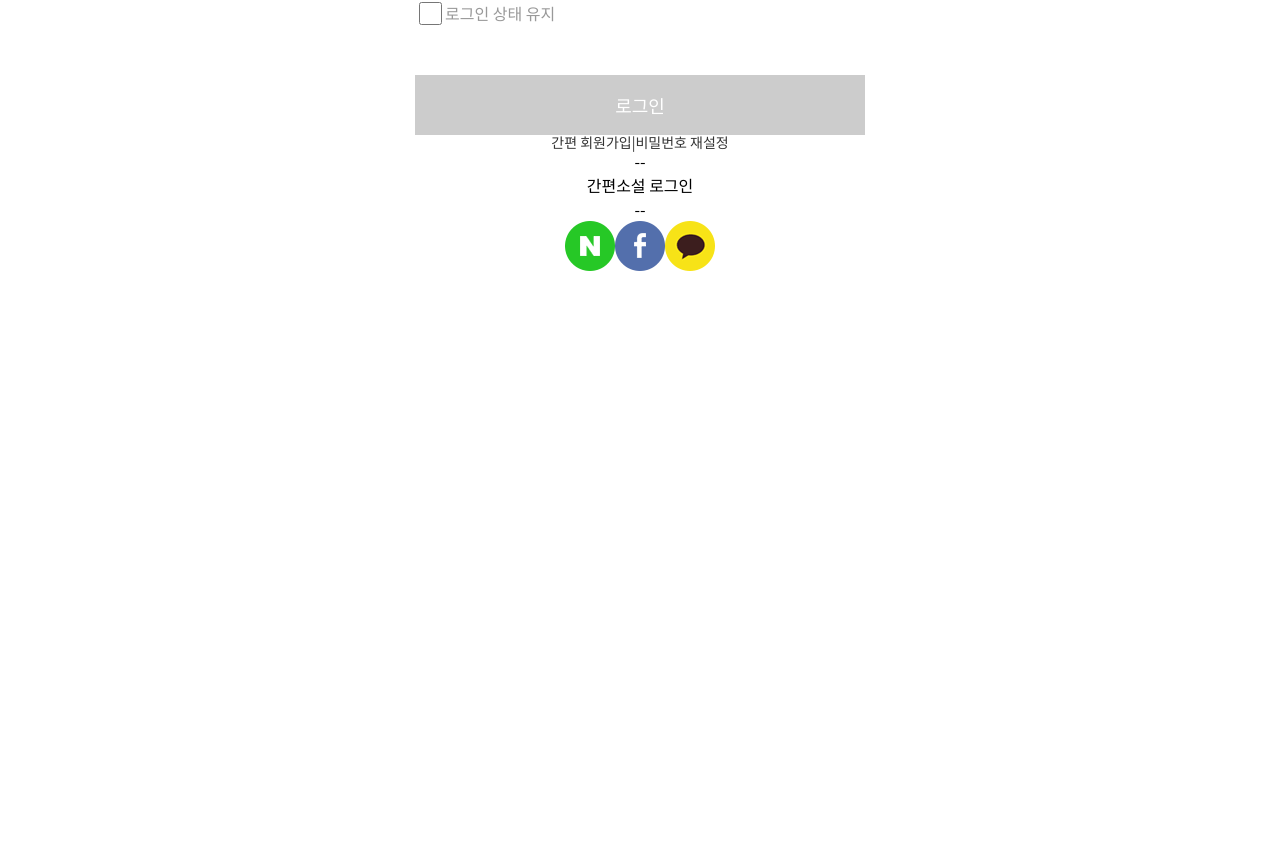
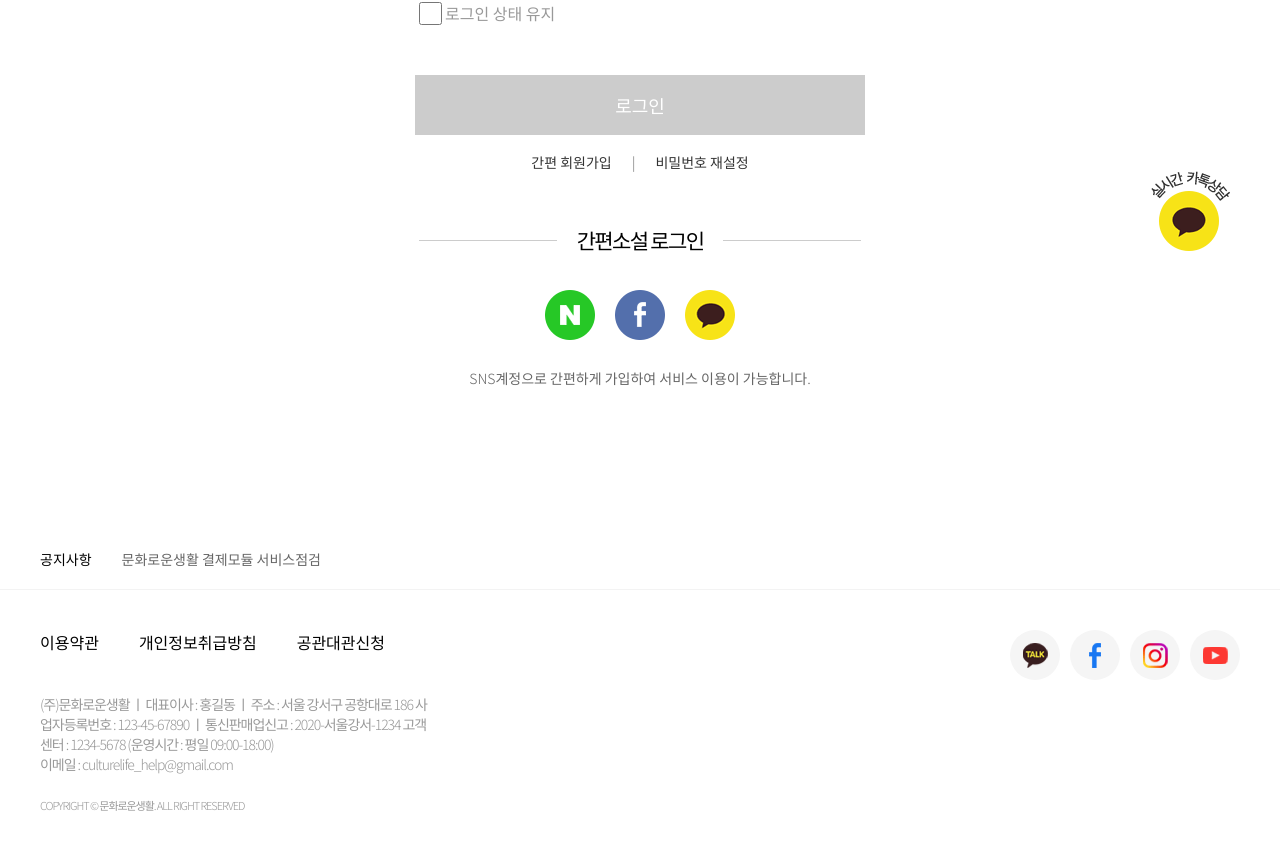
Before and after one commit to park-changjun/training-sample, a Next.js app: page /login in a window 1280 px wide. Shown: the part 469-1318 px from the top of the page. Before the commit the page ends 1058 px from the top, so only its background shows below. Built offline with nearby package versions, Linux system fonts and the light colour scheme.

Commit message:
로그인 페이지 끝

```diff
--- /dev/null
+++ b/pages/footer.js
@@ -0,0 +1,30 @@
+import React from 'react'
+
+const Footer = () => {
+    return (
+        <footer>
+                <div className="container">
+                    <div>
+                        <div className="footer-info">
+                            <span>이용약관</span><span>개인정보취급방침</span><span>공관대관신청</span>
+                        </div>
+                        <div className="footer-addr">
+                            (주)문화로운생활 ㅣ 대표이사 :  홍길동 ㅣ 주소 : 서울 강서구 공항대로 186
+                            사업자등록번호 : 123-45-67890 ㅣ 통신판매업신고 : 2020-서울강서-1234
+                            고객센터 : 1234-5678 (운영시간 : 평일 09:00-18:00)<br />
+                            이메일 : culturelife_help@gmail.com<br /><br /><span>COPYRIGHT © 문화로운생활. ALL RIGHT RESERVED</span>
+                        </div>
+                    </div>
+                    <div className="footer-icon-wrap">
+                        <div><img src="/img/cultureLife/layer-26.png" /></div>
+                        <div><img src="/img/cultureLife/layer-27.png" /></div>
+                        <div><img src="/img/cultureLife/layer-23.png" /></div>
+                        <div><img src="/img/cultureLife/layer-24.png" /></div>
+                    </div>
+                </div>
+            </footer>
+    )
+}
+
+
+export default Footer;
--- a/pages/login.js
+++ b/pages/login.js
@@ -1,43 +1,13 @@
 import React from 'react';
 import Link from 'next/link';
 import Header from './header';
-import FormInput from './formInput';
-import BigConfirmButton from './bigConfirmButton';
-import CheckInput from './checkInput';
+import LoginMain from './loginMain';
+import Footer from './footer';
 
 //<button><Link href="/register"><a>회원가입으로이동</a></Link></button>
 
-
-
-const Main = () => {
-    return (
-        <main className='login-main'>
-            <div className="container">
-                <div className="login-wrap">
-                    <div className="main-title">로그인</div>
-                    <FormInput text={'이메일을 입력하세요.'} />
-                    <FormInput text={'비밀번호를 입력하세요.'}/>
-                    <CheckInput text={'로그인 상태 유지'}/>
-                    <BigConfirmButton text={'로그인'}/>
-                    <div className="login-form-submenu">
-                    <div><a>간편 회원가입</a></div>
-                <span>|</span>
-                <div><a>비밀번호 재설정</a></div>
-                    </div>
-                    <div class="social-login-title">
-                        <div>--</div>
-                        간편소설 로그인
-                        <div>--</div>
-                    </div>
-                    <div>
-                        <img src="/img/cultureLife/group-2_3.png"/>
-                        <img src="/img/cultureLife/group-2.png"/>
-                        <img src="/img/cultureLife/group-2_2.png"/>
-                    </div>
-                </div>
-            </div>
-        </main>
-    )
+const FixedKakaoChat = () => {
+    return(<img className="fixed-kakao" src="/img/cultureLife/float-btn.png"/>)
 };
 
 
@@ -45,7 +15,9 @@ const Login = () => {
     return (
         <div>
             <Header />
-            <Main />
+            <LoginMain />
+            <Footer/>
+            <FixedKakaoChat/>
         </div>
     )
 };
--- /dev/null
+++ b/pages/loginMain.js
@@ -0,0 +1,40 @@
+import React from 'react'
+import FormInput from './formInput';
+import BigConfirmButton from './bigConfirmButton';
+import CheckInput from './checkInput';
+
+const LoginMain = () => {
+    return (
+        <main className='login-main'>
+            <div className="container">
+                <div className="login-wrap">
+                    <div className="main-title">로그인</div>
+                    <FormInput text={'이메일을 입력하세요.'} />
+                    <FormInput text={'비밀번호를 입력하세요.'} />
+                    <CheckInput text={'로그인 상태 유지'} />
+                    <BigConfirmButton text={'로그인'} />
+                    <div className="login-form-submenu">
+                        <div><a>간편 회원가입</a></div>
+                        <span>|</span>
+                        <div><a>비밀번호 재설정</a></div>
+                    </div>
+                    <div className="social-login-title">
+                        <div className="line"></div><span>간편소설 로그인</span><div className="line"></div>
+                    </div>
+                    <div className="social-icon-wrap">
+                        <img src="/img/cultureLife/group-2_3.png" />
+                        <img src="/img/cultureLife/group-2.png" />
+                        <img src="/img/cultureLife/group-2_2.png" />
+                    </div>
+                    <div className="social-comment">SNS계정으로 간편하게 가입하여 서비스 이용이 가능합니다.</div>
+                </div>
+                <div class="notice-wrap">
+                    <div class="notice">공지사항</div>
+                    <div class="notice-content">문화로운생활 결제모듈 서비스점검</div>
+                </div>
+            </div>
+        </main>
+    )
+};
+
+export default LoginMain;
--- a/styles/cultureLife.css
+++ b/styles/cultureLife.css
@@ -1,4 +1,6 @@
 @import url('https://fonts.googleapis.com/css2?family=Noto+Sans+KR:wght@100;300;400;500;700;900&display=swap');
+@import url('https://fonts.googleapis.com/css2?family=Montserrat:ital,wght@0,100;0,200;0,300;0,400;0,500;0,600;0,700;0,800;0,900;1,100;1,200;1,300;1,400;1,500;1,600;1,700;1,800;1,900&display=swap');
+
 
 :root {
  --white: #FFFFFF;
@@ -50,7 +52,6 @@ header {
 .header-slogan{
     font-size: 12px;
     line-height: 12px;
-    font-weight: normal;
     font-stretch: normal;
     font-style: normal;
 }
@@ -60,7 +61,6 @@ header {
     color: #cccccc;
     font-size: 12px;
     line-height: 12px;
-    font-weight: 300;
     font-stretch: normal;
     font-style: normal;
     letter-spacing: -0.9px;
@@ -115,8 +115,10 @@ header {
 
 .login-main .container{
     display: flex;
-    justify-content: center;
     margin-top: 119px;
+    flex-direction: column;
+    align-items: center;
+    justify-content: space-between;
 }
 
 .login-wrap {
@@ -173,9 +175,140 @@ input:checked {
 }
 
 .login-form-submenu{
+    margin-top: 20px;
     display: flex;
     justify-content: center;
     font-size: 14px;
     line-height: 14px;
     color: #333333;
 }
+
+.login-form-submenu span{
+    opacity: 0.5;
+    margin: 0 20px;
+}
+
+.social-login-title{
+    display: flex;
+    font-size: 21px;
+    line-height: 22px;
+    font-stretch: normal;
+    font-style: normal;
+    letter-spacing: -1.65px;
+    margin: auto;
+    margin-top: 60px;
+    margin-bottom: 39px;
+    align-items: center;
+}
+
+.social-login-title span{
+ margin: 0 20px;
+}
+
+
+.line {
+    height: 1px;
+    width: 138px;
+    opacity: 0.5;
+    background-color: #999999;
+}
+
+.social-icon-wrap{
+    display: flex;
+    justify-content: center;
+}
+
+.social-icon-wrap img{
+    margin: 0 10px;
+    margin-bottom: 31px;
+}
+
+.social-comment{
+    color: #666666;
+    size: 14px;
+    line-height: 14px;
+    font-size: 14px;
+    font-weight: 300;
+    font-stretch: normal;
+    font-style: normasl;
+}
+
+.notice-wrap {
+    width: 100%;
+    display: flex;
+    font-size: 14px;
+    padding: 20px 0;
+}
+
+.notice{
+    margin-right: 30px;
+}
+
+.notice-content{
+    color: #666666;
+}
+
+/* Main Section END */
+
+/* Footer Start */
+
+footer{
+    height: 320px;
+    border-top: 1px solid rgba(0, 0, 0, 0.048);
+    display: flex;
+    flex-direction: column;
+    align-items: center;
+}
+
+footer .container{
+    display: flex;
+    justify-content: space-between;
+}
+
+.footer-info{
+    padding: 40px 0;
+}
+
+.footer-info span{
+    margin-right: 40px;
+}
+
+.footer-addr{
+    width: 387px;
+    font-size: 14px;
+    line-height: 20px;
+    color: #999999;
+    letter-spacing: -1.05px;
+    font-weight: 300;
+}
+
+.footer-addr span{
+    font-size: 11px;
+    line-height: 11px;
+    font-weight: 300;
+}
+
+.footer-icon-wrap{
+    display: flex;
+    margin-top: 40px;
+}
+
+.footer-icon-wrap div{
+    width: 50px;
+    height: 50px;
+    margin-left: 10px;
+    background-color: #f5f5f5;
+    display: flex;
+    align-items: center;
+    justify-content: center;
+    border-radius: 25px;
+}
+/* Footer end */
+
+/* fixed */
+.fixed-kakao{
+    position: fixed;
+    bottom: 80px;
+    right: 50px;
+    cursor: pointer;
+}
```
